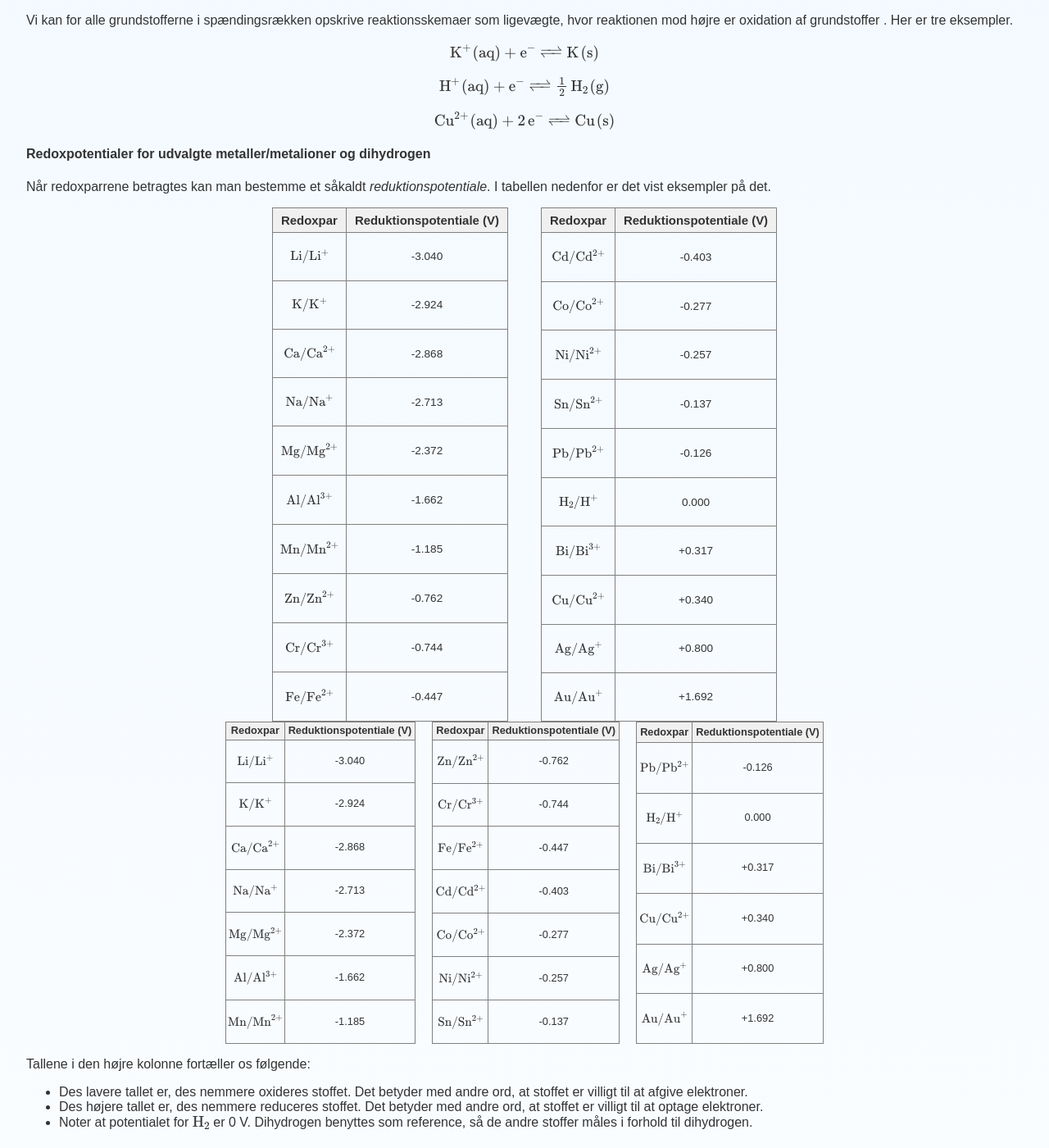
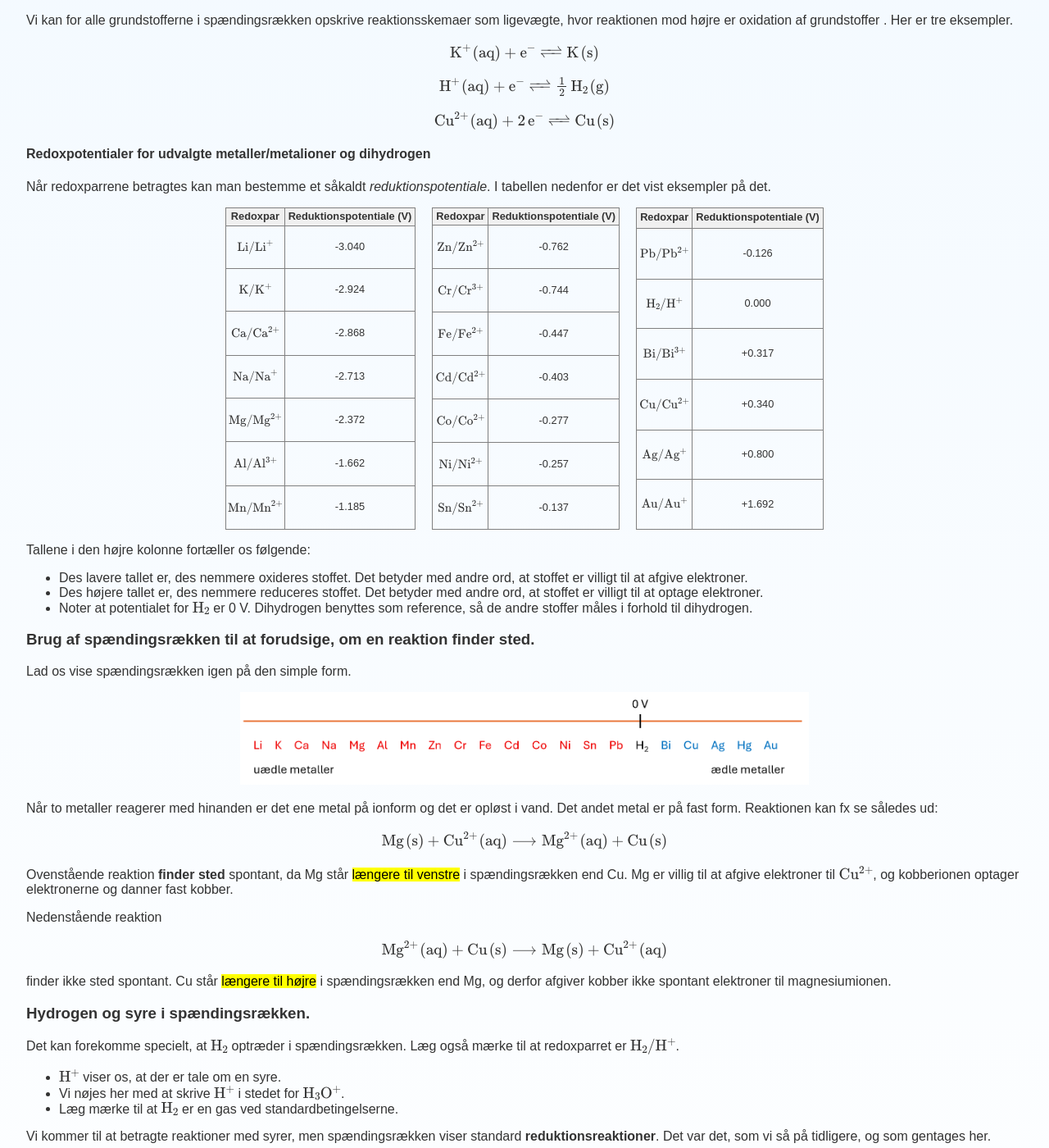
Before and after one commit to jenskaalby/matkem, a Jekyll site: the page built from Kemi/redox/spaendingsraekken.md, in a window 1280 px wide and 1400 px high, scrolled down 746 px. Shown: the whole window at 82% size. Built offline with Jekyll 4.4.1, drawn with Linux system fonts in a browser that asks for light colours.

Commit message:
Update spaendingsraekken.md

```diff
--- a/Kemi/redox/spaendingsraekken.md
+++ b/Kemi/redox/spaendingsraekken.md
@@ -38,43 +38,6 @@ $$\ce{Cu^{2+} (aq) +2e- <=> Cu (s)}$$
 
 Når redoxparrene betragtes kan man bestemme et såkaldt <i>reduktionspotentiale</i>. I tabellen nedenfor er det vist eksempler på det.
 
-<div style="display: flex; justify-content: center; gap: 40px; font-size: 0.85em;">
-
-  <table border="1" cellspacing="0" style="border-collapse: collapse;">
-    <tr>
-      <th style="background-color:#f0f0f0; font-weight: bold; font-size: 1.1em; padding: 6px 10px;">Redoxpar</th>
-      <th style="background-color:#f0f0f0; font-weight: bold; font-size: 1.1em; padding: 6px 10px;">Reduktionspotentiale (V)</th>
-    </tr>
-    <tr><td style="padding: 4px 4px;">$$\ce{Li/Li^+}$$</td><td style="text-align: center; padding: 4px 4px;">-3.040</td></tr>
-    <tr><td style="padding: 4px 4px;">$$\ce{K/K^+}$$</td><td style="text-align: center; padding: 4px 4px;">-2.924</td></tr>
-    <tr><td style="padding: 4px 4px;">$$\ce{Ca/Ca^2+}$$</td><td style="text-align: center; padding: 4px 4px;">-2.868</td></tr>
-    <tr><td style="padding: 4px 4px;">$$\ce{Na/Na^+}$$</td><td style="text-align: center; padding: 4px 4px;">-2.713</td></tr>
-    <tr><td style="padding: 4px 4px;">$$\ce{Mg/Mg^2+}$$</td><td style="text-align: center; padding: 4px 4px;">-2.372</td></tr>
-    <tr><td style="padding: 4px 4px;">$$\ce{Al/Al^3+}$$</td><td style="text-align: center; padding: 4px 4px;">-1.662</td></tr>
-    <tr><td style="padding: 4px 4px;">$$\ce{Mn/Mn^2+}$$</td><td style="text-align: center; padding: 4px 4px;">-1.185</td></tr>
-    <tr><td style="padding: 4px 4px;">$$\ce{Zn/Zn^2+}$$</td><td style="text-align: center; padding: 4px 4px;">-0.762</td></tr>
-    <tr><td style="padding: 4px 4px;">$$\ce{Cr/Cr^3+}$$</td><td style="text-align: center; padding: 4px 4px;">-0.744</td></tr>
-    <tr><td style="padding: 4px 4px;">$$\ce{Fe/Fe^2+}$$</td><td style="text-align: center; padding: 4px 4px;">-0.447</td></tr>
-  </table>
-
-  <table border="1" cellspacing="0" style="border-collapse: collapse;">
-    <tr>
-      <th style="background-color:#f0f0f0; font-weight: bold; font-size: 1.1em; padding: 6px 10px;">Redoxpar</th>
-      <th style="background-color:#f0f0f0; font-weight: bold; font-size: 1.1em; padding: 6px 10px;">Reduktionspotentiale (V)</th>
-    </tr>
-    <tr><td style="padding: 4px 4px;">$$\ce{Cd/Cd^2+}$$</td><td style="text-align: center; padding: 4px 4px;">-0.403</td></tr>
-    <tr><td style="padding: 4px 4px;">$$\ce{Co/Co^2+}$$</td><td style="text-align: center; padding: 4px 4px;">-0.277</td></tr>
-    <tr><td style="padding: 4px 4px;">$$\ce{Ni/Ni^2+}$$</td><td style="text-align: center; padding: 4px 4px;">-0.257</td></tr>
-    <tr><td style="padding: 4px 4px;">$$\ce{Sn/Sn^2+}$$</td><td style="text-align: center; padding: 4px 4px;">-0.137</td></tr>
-    <tr><td style="padding: 4px 4px;">$$\ce{Pb/Pb^2+}$$</td><td style="text-align: center; padding: 4px 4px;">-0.126</td></tr>
-    <tr><td style="padding: 4px 4px;">$$\ce{H2/H^+}$$</td><td style="text-align: center; padding: 4px 4px;">0.000</td></tr>
-    <tr><td style="padding: 4px 4px;">$$\ce{Bi/Bi^3+}$$</td><td style="text-align: center; padding: 4px 4px;">+0.317</td></tr>
-    <tr><td style="padding: 4px 4px;">$$\ce{Cu/Cu^2+}$$</td><td style="text-align: center; padding: 4px 4px;">+0.340</td></tr>
-    <tr><td style="padding: 4px 4px;">$$\ce{Ag/Ag^+}$$</td><td style="text-align: center; padding: 4px 4px;">+0.800</td></tr>
-    <tr><td style="padding: 4px 4px;">$$\ce{Au/Au+}$$</td><td style="text-align: center; padding: 4px 4px;">+1.692</td></tr>
-  </table>
-
-</div>
 
 <div style="display: flex; justify-content: center; gap: 20px; font-size: 0.8em;">
 
```
